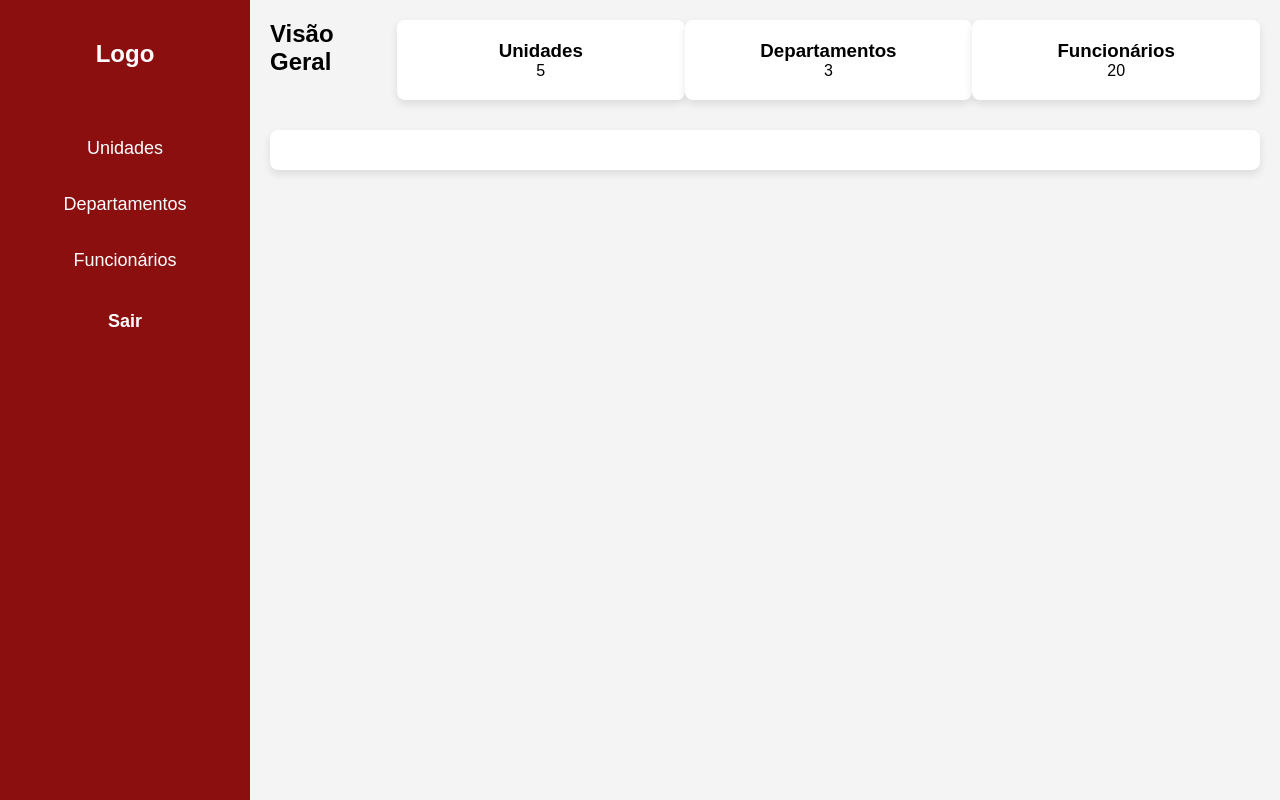
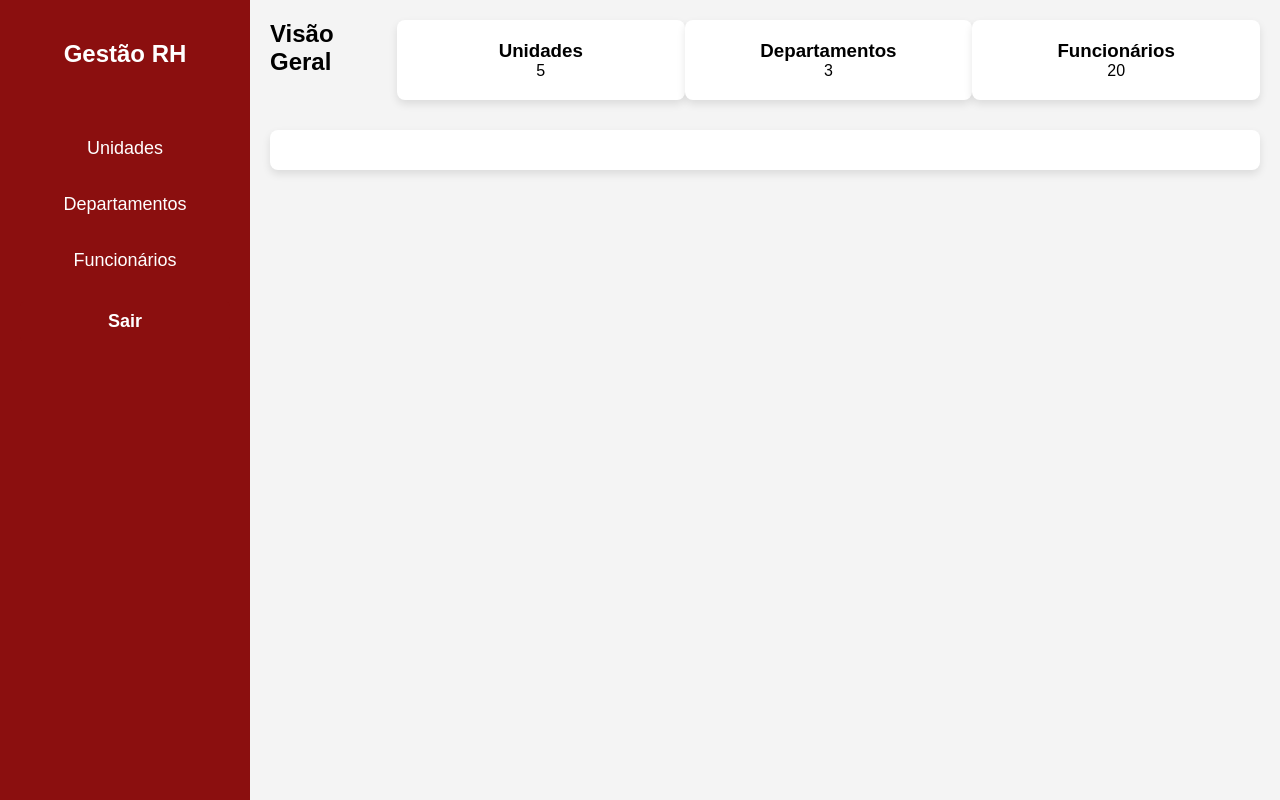
Before and after one commit to jdaavi/Estoque_Menu, a Flask app: template templates/rh/rh.html in a window 1280 px wide. Run offline with Flask 3, Linux system fonts and the light colour scheme; the template is opened without the code that fills it, so the values that code supplies are empty; parts of the project's set-up code (start-up, migrations or seed data) failed here and were passed over.

Commit message:
modified:   templates/rh/rh.html

```diff
--- a/templates/rh/rh.html
+++ b/templates/rh/rh.html
@@ -11,7 +11,7 @@
         <!-- Menu Lateral -->
         <nav class="sidebar">
             <div class="sidebar-header">
-                <h2>Logo</h2>
+                <h2>Gestão RH</h2>
             </div>
             <ul class="nav">
                 <li><a href="#" id="unidades">Unidades</a></li>
```
